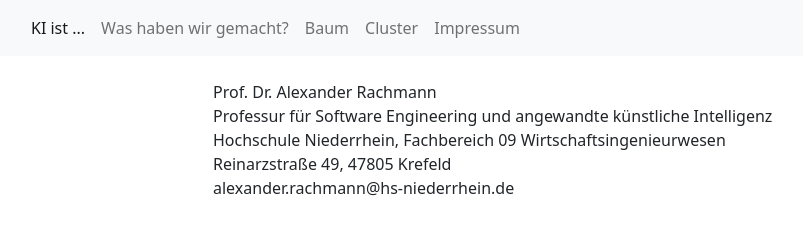
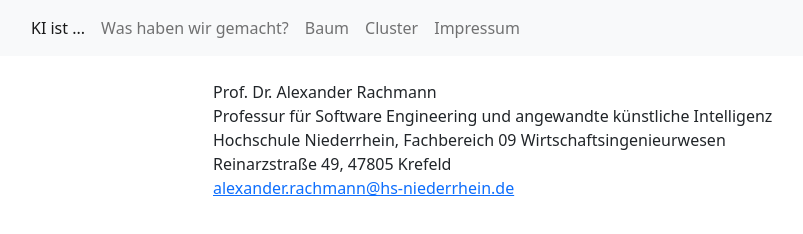
Before and after one commit to rachmann-alexander/kiist, a plain HTML site: page last.html in a window 1280 px wide. Shown: the whole page, without its empty margins (59-862 px from the left). Drawn offline with nearby package versions, Linux system fonts and the light colour scheme.

Commit message:
Impressum

```diff
--- a/last.html
+++ b/last.html
@@ -32,7 +32,7 @@
 
                         Hochschule Niederrhein, Fachbereich 09 Wirtschaftsingenieurwesen <br />
                         Reinarzstraße 49, 47805 Krefeld <br />
-                        alexander.rachmann@hs-niederrhein.de
+                        <a href="mailto:alexander.rachmann@hs-niederrhein.de">alexander.rachmann@hs-niederrhein.de</a>
                     </p>
                 </div>
             </div>
```
